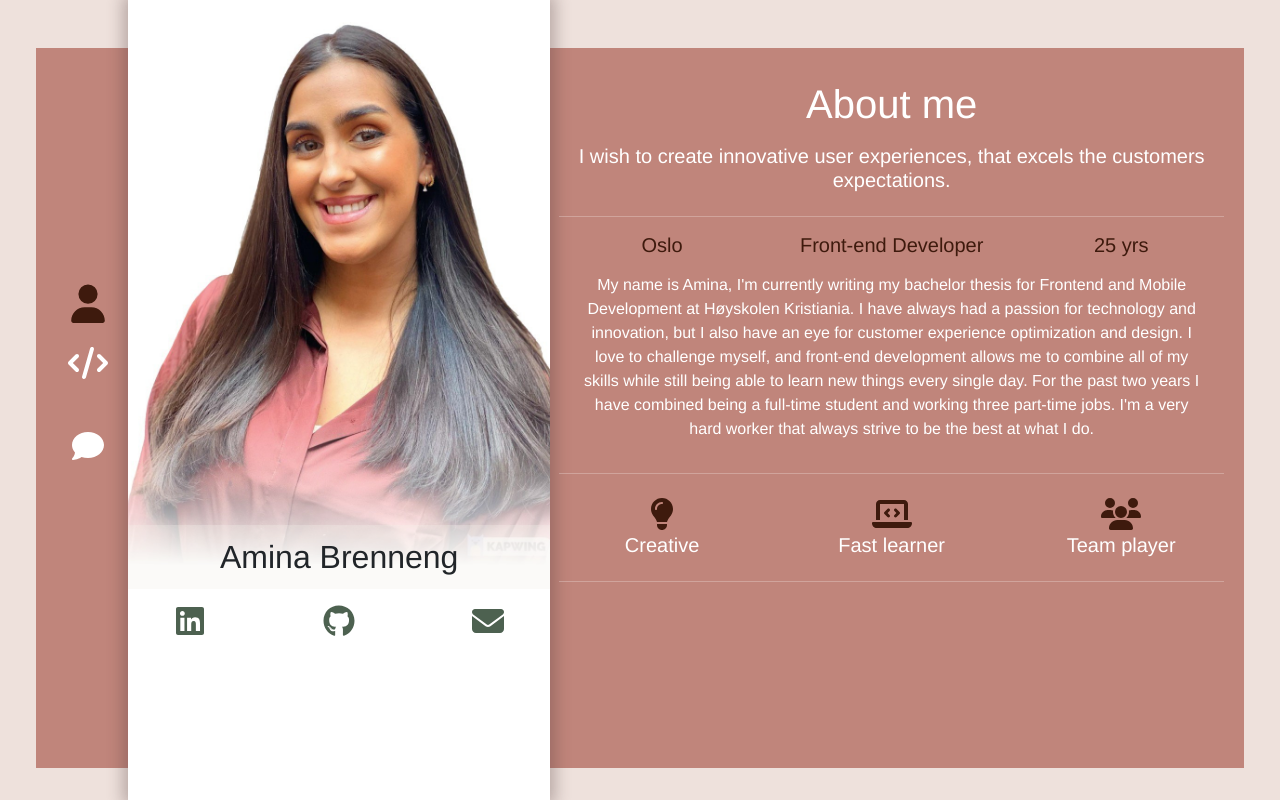
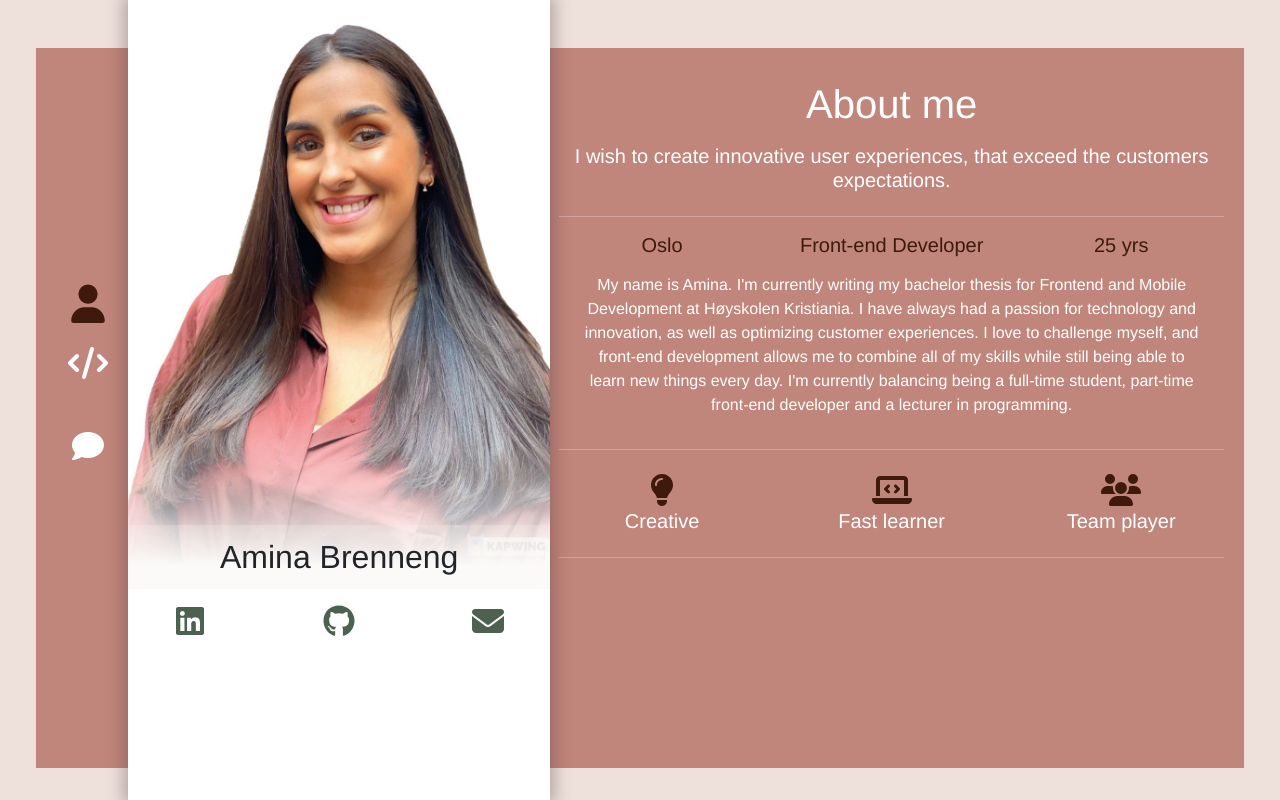
Before and after one commit to AminaBre/ProfilePage, a Vue app: page / in a window 1280 px wide. Built offline with nearby package versions, Linux system fonts and the light colour scheme.

Commit message:
added correct texts, missing  some  fields  for history

```diff
--- a/src/components/AboutMe.vue
+++ b/src/components/AboutMe.vue
@@ -6,7 +6,7 @@
       </div>
       <div class="row my-2">
         <h5>
-          I wish to create innovative user experiences, that excels the customers expectations.
+          I wish to create innovative user experiences, that exceed the customers expectations.
         </h5>
       </div>
 
@@ -18,13 +18,12 @@
       </div>
       <div class="row mt-2 px-4">
         <p>
-          My name is Amina, I'm currently writing my bachelor thesis for Frontend and Mobile
+          My name is Amina. I'm currently writing my bachelor thesis for Frontend and Mobile
           Development at Høyskolen Kristiania. I have always had a passion for technology and
-          innovation, but I also have an eye for customer experience optimization and design. I love
-          to challenge myself, and front-end development allows me to combine all of my skills while
-          still being able to learn new things every single day. For the past two years I have
-          combined being a full-time student and working three part-time jobs. I'm a very hard
-          worker that always strive to be the best at what I do.
+          innovation, as well as optimizing customer experiences. I love to challenge myself, and
+          front-end development allows me to combine all of my skills while still being able to
+          learn new things every day. I'm currently balancing being a full-time student, part-time
+          front-end developer and a lecturer in programming.
         </p>
       </div>
       <hr />
--- a/src/components/Contact.vue
+++ b/src/components/Contact.vue
@@ -27,7 +27,7 @@
               :icon="['fas', 'envelope']"
               size="2x"
               class="p-0 icon"
-            /><br />amiahb@live.no
+            /><br />aminabrenneng@gmail.com
           </a>
         </div>
       </div>
--- a/src/components/History.vue
+++ b/src/components/History.vue
@@ -11,14 +11,14 @@
           </div>
           <div class="col-10 header-text">
             <h5>Front-end and Mobile Development</h5>
-            <h6>Bachelors degree, Høyskolen Kristiania</h6>
+            <h6>Bachelor's degree, Høyskolen Kristiania</h6>
           </div>
         </div>
         <div class="row card-content">
           <p>
-            Lorem ipsum dolor sit amet consectetur adipisicing elit. Eos cum similique dolorum saepe
-            impedit. Numquam harum quia, qui voluptatibus corrupti ut explicabo consectetur
-            expedita, quisquam quaerat quidem molestias obcaecati animi.
+            This bachelor's degree taught me how to develop high quality web pages and
+            cross-platform applications. I learned the importance of UX and UI-design, and how to
+            make great, intuitive user experiences. I'm currently working on my bachelor thesis.
           </p>
         </div>
       </div>
@@ -28,15 +28,17 @@
             <font-awesome-icon icon="graduation-cap" size="2x" class="p-0" />
           </div>
           <div class="col-10 header-text">
-            <h5>Frontend and Mobile Development</h5>
-            <h6>Bachelors degree, Høyskolen Kristiania</h6>
+            <h5>Marketing and Leadership</h5>
+            <h6>Bachelor's degree, BI</h6>
           </div>
         </div>
         <div class="row card-content">
           <p>
-            Lorem ipsum dolor sit amet consectetur adipisicing elit. Eos cum similique dolorum saepe
-            impedit. Numquam harum quia, qui voluptatibus corrupti ut explicabo consectetur
-            expedita, quisquam quaerat quidem molestias obcaecati animi.
+            This degree taught me about how customers and consumers think, make decisions and how to
+            meet their needs. I also learned about leadership and management which I find very
+            interesting. In my bachelor thesis I discussed how bad management and leadership could
+            affect the business long term, and what measures the management can implement to improve
+            the work environment. <br /><br /><b>I received a grade A on my bachelor thesis.</b>
           </p>
         </div>
       </div>
```
